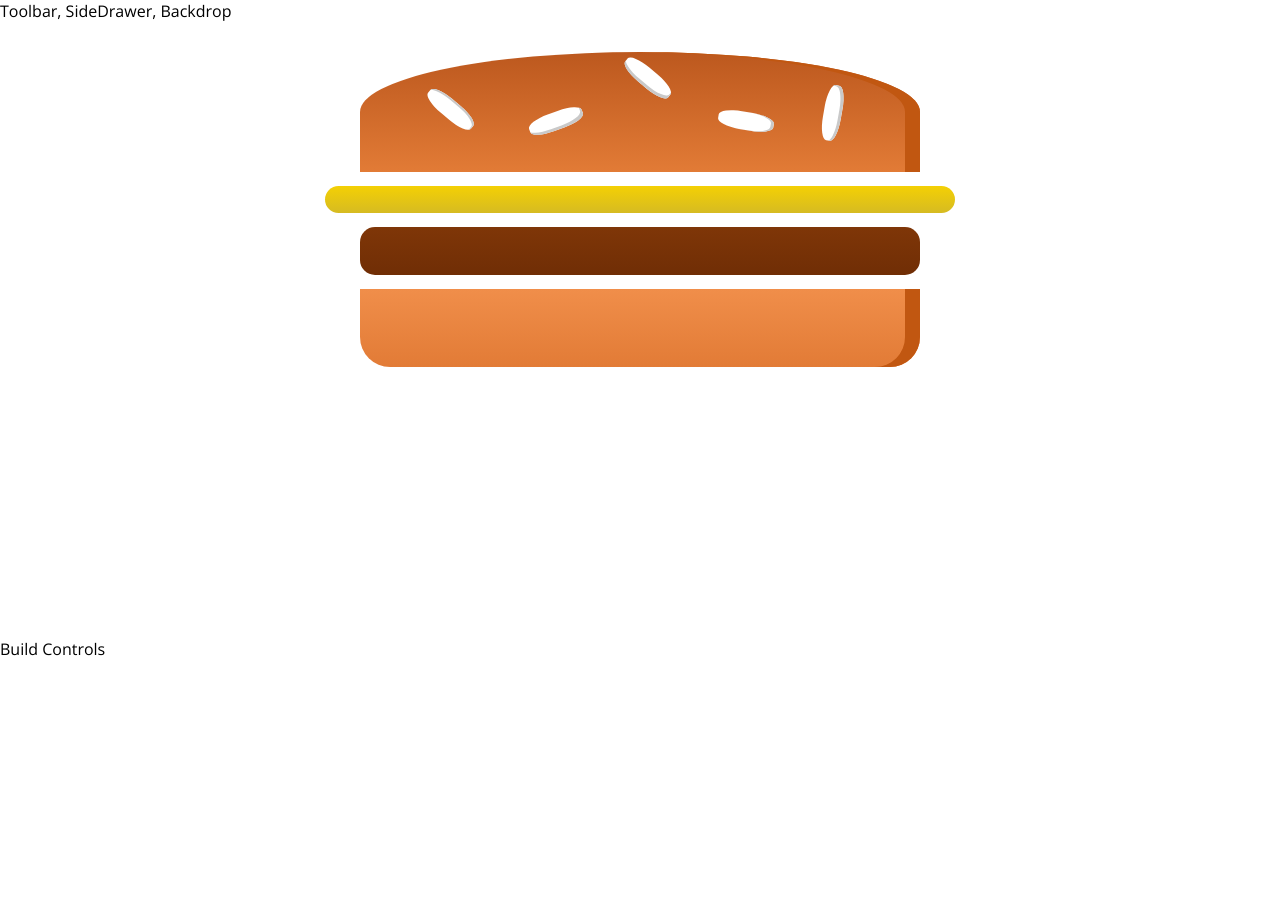
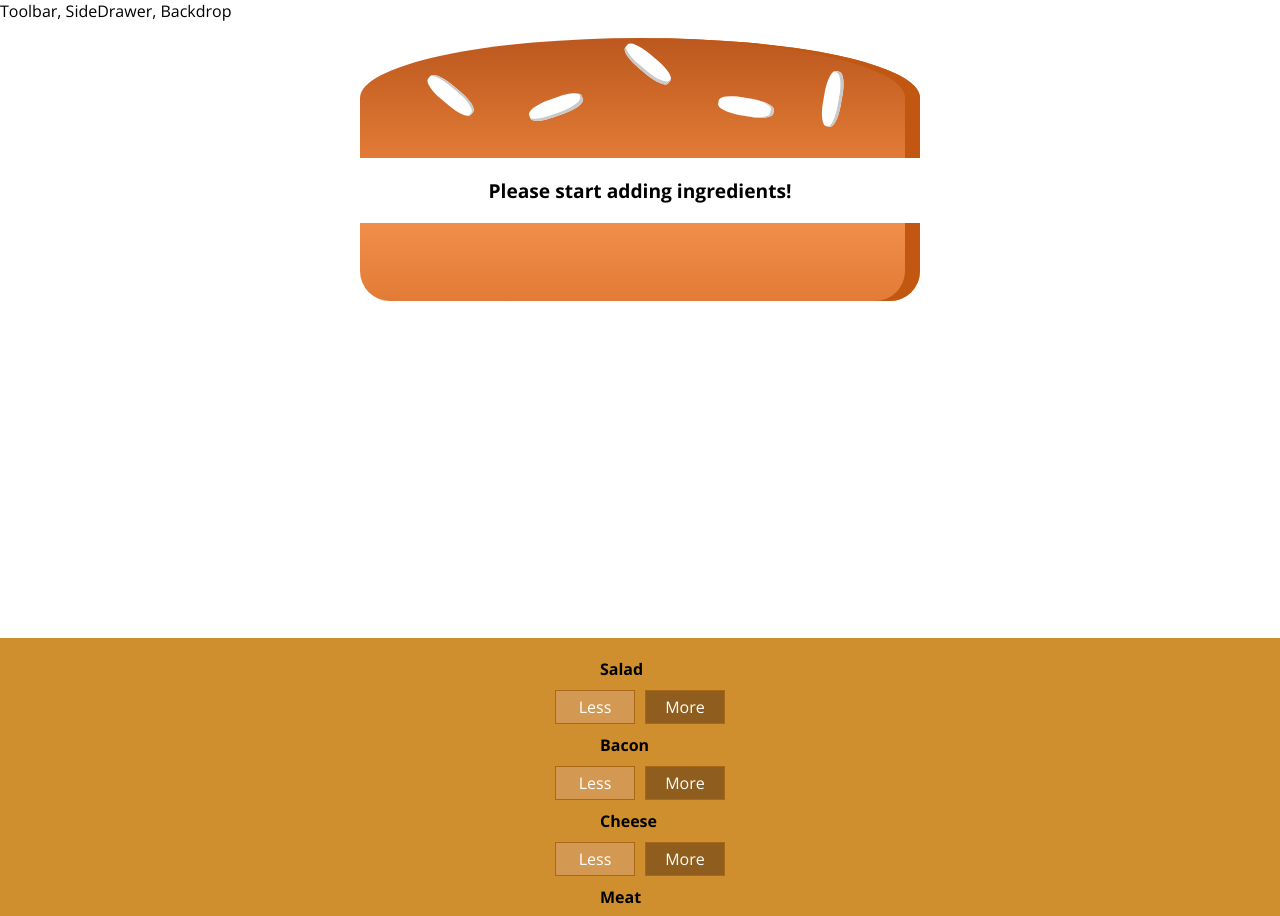
Before and after one commit to Oxydeo/openproject-test, a React app: page / in a window 1280 px wide. Shown: the top 916 px of the page. Before the commit the page ends 800 px from the top, so only its background shows below. Built offline with nearby package versions, Linux system fonts and the light colour scheme.

Commit message:
Ajout du menu de modification de contenu (non fonctionnel)

```diff
--- /dev/null
+++ b/src/components/Burger/BuildControls/BuildControl/BuildControl.css
@@ -0,0 +1,60 @@
+.BuildControl {
+  display: flex;
+  justify-content: space-between;
+  margin: 5px 0;
+}
+
+button {
+  display: block;
+  font: inherit;
+  padding: 5px;
+  margin: 0 5px;
+  width: 80px;
+  border: 1px solid #AA6817;
+  cursor: pointer;
+  outline: none;
+}
+
+button:disabled {
+  background-color: #AC9980;
+  border: 1px solid #7E7365;
+  color: #ccc;
+  cursor: default;
+}
+
+button:hover:disabled {
+  background-color: #AC9980;
+  color: #ccc;
+  cursor: not-allowed;
+}
+
+.Label {
+  padding: 10px;
+  font-weight: bold;
+  width: 80px;
+  margin: auto;
+}
+
+.Less {
+  background-color: #D39952;
+  color: white;
+}
+
+.More {
+  background-color: #8F5E1E;
+  color: white;
+}
+
+.Less:hover, .BuildControl .Less:active {
+  background-color: #DAA972;
+  color: white;
+}
+
+.More:hover,.BuildControl .More:active {
+  background-color: #99703F;
+  color: white;
+}
+
+.Buttons {
+  display: flex;
+}
--- /dev/null
+++ b/src/components/Burger/BuildControls/BuildControl/BuildControl.js
@@ -0,0 +1,14 @@
+import React from 'react';
+import classes from './BuildControl.css';
+
+const buildControls = (props) => (
+  <div className={classes.buildControl}>
+    <div className={classes.Label}>{props.label}</div>
+    <div className={classes.Buttons}>
+    <button className={classes.Less}>Less</button>
+    <button className={classes.More}>More</button>
+    </div>
+  </div>
+);
+
+export default buildControls;
--- /dev/null
+++ b/src/components/Burger/BuildControls/BuildControls.css
@@ -0,0 +1,10 @@
+.BuildControls {
+  width: 100%;
+  background-color: #CF8F2E;
+  display: flex;
+  flex-flow: column;
+  align-items: center;
+  box-shadow: 0 2px 1px #ccc;
+  margin: auto;
+  padding: 10px 0;
+}
--- /dev/null
+++ b/src/components/Burger/BuildControls/BuildControls.js
@@ -0,0 +1,20 @@
+import React from 'react';
+import classes from './BuildControls.css';
+import BuildControl from './BuildControl/BuildControl';
+
+const controls = [
+  { label: 'Salad', type: 'salad' },
+  { label: 'Bacon', type: 'bacon' },
+  { label: 'Cheese', type: 'cheese' },
+  { label: 'Meat', type: 'meat' }
+]
+
+const buildControls = (props) => (
+  <div className={classes.BuildControls}>
+    {controls.map(ctrl => (
+      <BuildControl key={ctrl.label} label={ctrl.label}/>
+    ))}
+  </div>
+);
+
+export default buildControls;
--- a/src/components/Burger/Burger.css
+++ b/src/components/Burger/Burger.css
@@ -2,7 +2,6 @@
   width: 100%;
   margin: auto;
   height: 250px;
-  overflow-y: scroll;
   text-align: center;
   font-weight: bold;
   font-size: 1.2rem;
--- a/src/components/Burger/Burger.js
+++ b/src/components/Burger/Burger.js
@@ -3,11 +3,22 @@ import classes from './Burger.css';
 import BurgerIngredient from './BurgerIngredient/BurgerIngredient';
 
 const burger = (props) => {
+  let transformedIngredients = Object.keys(props.ingredients)
+    .map(igKey => {
+      return [...Array(props.ingredients[igKey])].map((_, i) =>{
+        return <BurgerIngredient key={igKey + i} type={igKey}/>
+      });
+    })
+    .reduce((arr, el) => {
+      return arr.concat(el)
+    }, [])
+  if (transformedIngredients.length === 0) {
+    transformedIngredients = <p>Please start adding ingredients!</p>
+  }
   return (
       <div className={classes.Burger}>
           <BurgerIngredient type="bread-top" />
-          <BurgerIngredient type="cheese" />
-          <BurgerIngredient type="meat" />
+          {transformedIngredients}
           <BurgerIngredient type="bread-bottom" />
       </div>
   );
--- a/src/containers/BurgerBuilder/BurgerBuilder.js
+++ b/src/containers/BurgerBuilder/BurgerBuilder.js
@@ -1,13 +1,27 @@
 import React, { Component } from 'react';
 import Aux from '../../hoc/Auxe';
 import Burger from '../../components/Burger/Burger';
+import BuildControls from '../../components/Burger/BuildControls/BuildControls';
 
 class BurgerBuilder extends Component {
+  /*constructor(props) {
+    super(props);
+    this.state = {...}
+  }*/
+  state = {
+    ingredients: {
+      salad: 0,
+      bacon: 0,
+      cheese: 0,
+      meat: 0
+    }
+  }
+
   render () {
     return (
       <Aux>
-        <Burger />
-        <div>Build Controls</div>
+        <Burger ingredients={this.state.ingredients}/>
+        <BuildControls/>
       </Aux>
     );
   }
```
